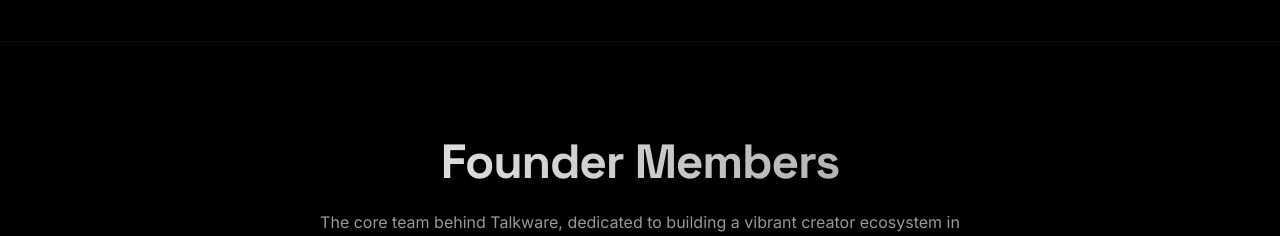
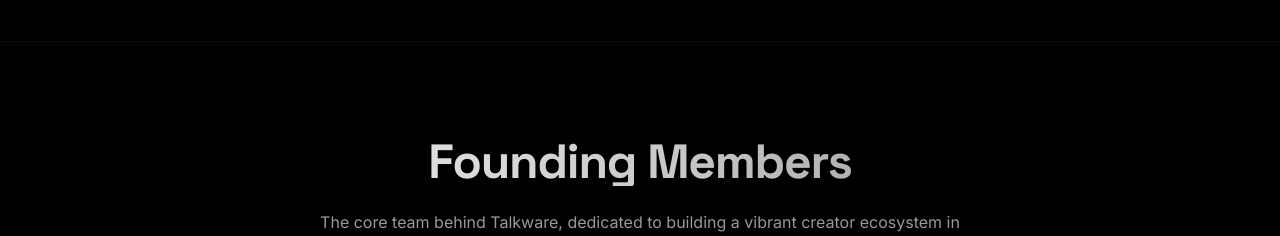
Before and after one commit to PockraftStudio/talkware-landing, a React (Vite) app: page / in a window 1280 px wide. Shown: the part 4140-4376 px from the top of the page. Built offline with nearby package versions, Linux system fonts and the light colour scheme.

Commit message:
feat: update minor typo error

```diff
--- a/src/App.tsx
+++ b/src/App.tsx
@@ -363,7 +363,7 @@
         <section id="founders" className="py-24 px-6 border-t border-white/5">
           <div className="max-w-7xl mx-auto">
             <div className="text-center mb-16">
-              <h2 className="text-4xl md:text-5xl font-display font-bold mb-6 text-gradient">Founder Members</h2>
+              <h2 className="text-4xl md:text-5xl font-display font-bold mb-6 text-gradient">Founding Members</h2>
               <p className="text-white/60 max-w-2xl mx-auto">The core team behind Talkware, dedicated to building a vibrant creator ecosystem in Mandalay.</p>
             </div>
 
```
Also changed, not shown: 1 other file (tests, documents, lock files or other folders).
